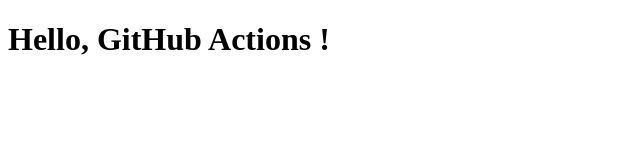
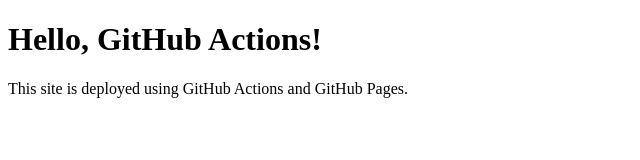
Before and after one commit to kaalpanikh/gh-deployment-workflow, a plain HTML site: page index.html in a window 1280 px wide. Shown: the whole page, without its empty margins (0-640 px from the left). Drawn offline with Linux system fonts and the light colour scheme.

Commit message:
Update index.html to trigger deployment

```diff
--- a/index.html
+++ b/index.html
@@ -6,6 +6,7 @@
     <title>My Static Site</title>
 </head>
 <body>
-    <h1>Hello, GitHub Actions !</h1>
+    <h1>Hello, GitHub Actions!</h1>
+    <p>This site is deployed using GitHub Actions and GitHub Pages.</p>
 </body>
 </html>
```
